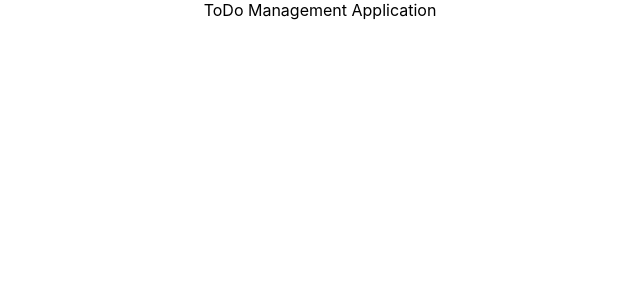
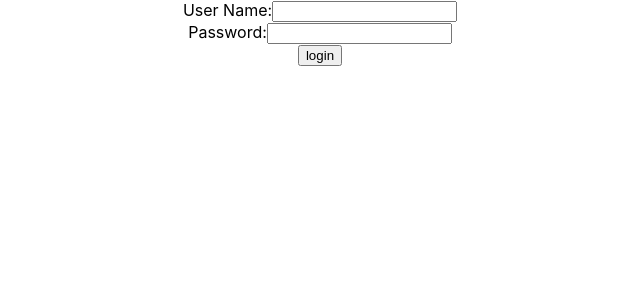
Before and after one commit to yusufkhan369/create-react-app-01, a React (Create React App) app: page / in a window 1280 px wide. Shown: the top 300 px of the page, without its empty margins (320-960 px from the left). Built offline with nearby package versions, Linux system fonts and the light colour scheme.

Commit message:
Added Login Component

```diff
--- a/src/App.js
+++ b/src/App.js
@@ -1,14 +1,14 @@
 import logo from './logo.svg';
 import './App.css';
 import { Component } from 'react';
-import ToDoApp from './components/todo/ToDoApp'
+import TodoApp from './components/todo/TodoApp'
 
 
 
 function App() {
   return (
     <div className="App">
-      <ToDoApp />
+      <TodoApp />
     </div>
   );
 }
--- a/src/components/todo/ToDoApp.jsx
+++ b/src/components/todo/ToDoApp.jsx
@@ -1,7 +1,36 @@
-export default function ToDoApp() {
+export default function TodoApp() {
     return (
-
-        <div className="ToDoApp">ToDo Management Application</div>
-
+        <div className="TodoApp">
+            <LoginComponent />
+            {/* <WelcomeComponent /> */}
+        </div>
     )
 }
+
+function LoginComponent() {
+    return (
+        <div className="Login">
+            <div className="LoginForm">
+                <div>
+                    <label>User Name:</label>
+                    <input type="text" name="username" />
+                </div>
+                <div>
+                    <label>Password:</label>
+                    <input type="password" name="password" />
+                </div>
+                <div>
+                    <button type="button" name="login">login</button>
+                </div>
+            </div>
+        </div>
+    )
+}
+
+function WelcomeComponent() {
+    return (
+        <div className="Welcome">
+            Welcome Component
+        </div>
+    )
+}
```
